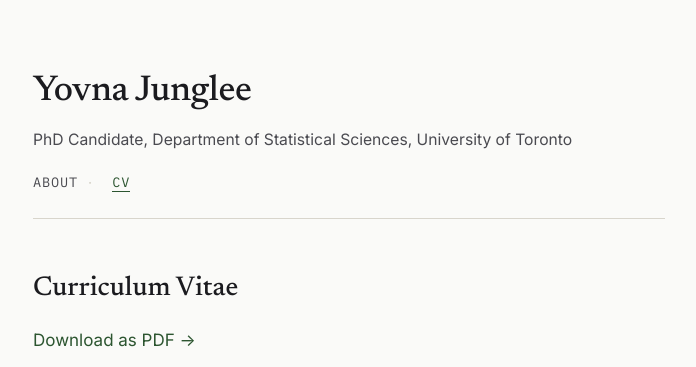
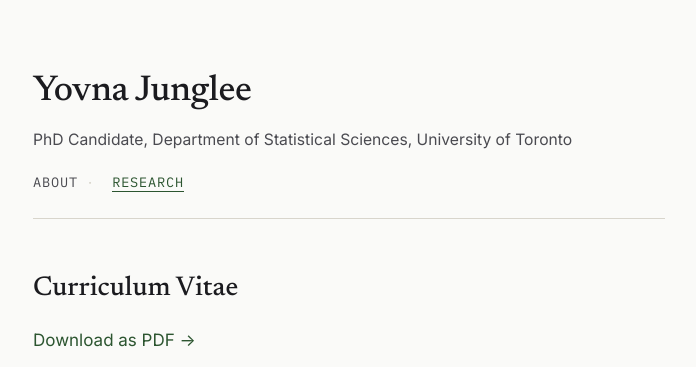
Before and after one commit to yovnajunglee/yovnajunglee.github.io, a Jekyll site: the page built from cv.md, in a window 1280 px wide. Shown: the top 367 px of the page, without its empty margins (291-987 px from the left). Built offline with Jekyll 4.4.1, drawn with Linux system fonts in a browser that asks for light colours.

Commit message:
Update _config.yml

```diff
--- a/_config.yml
+++ b/_config.yml
@@ -12,7 +12,7 @@ author: "Yovna Junglee"
 nav:
   - title: About
     url: /
-  - title: CV
+  - title: Research
     url: /cv/
 
 # Build settings
```
